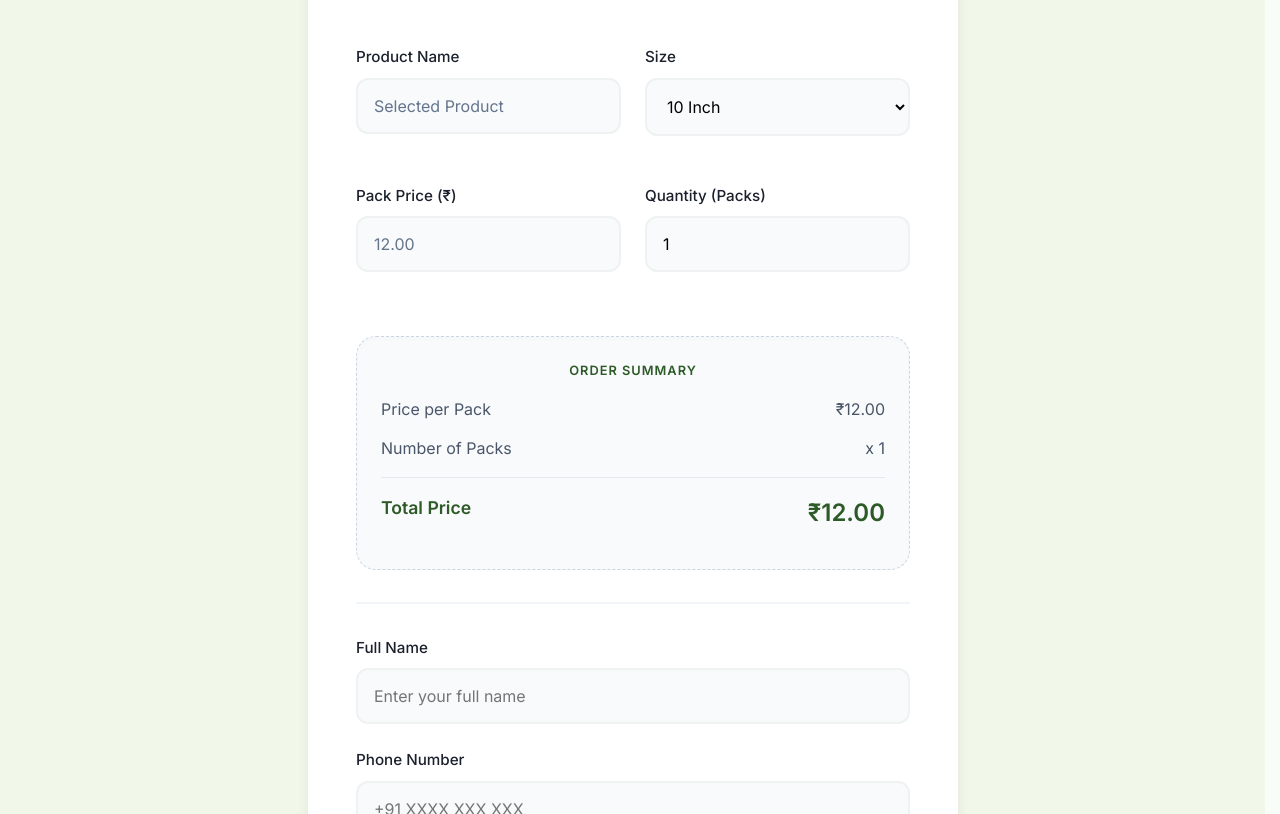
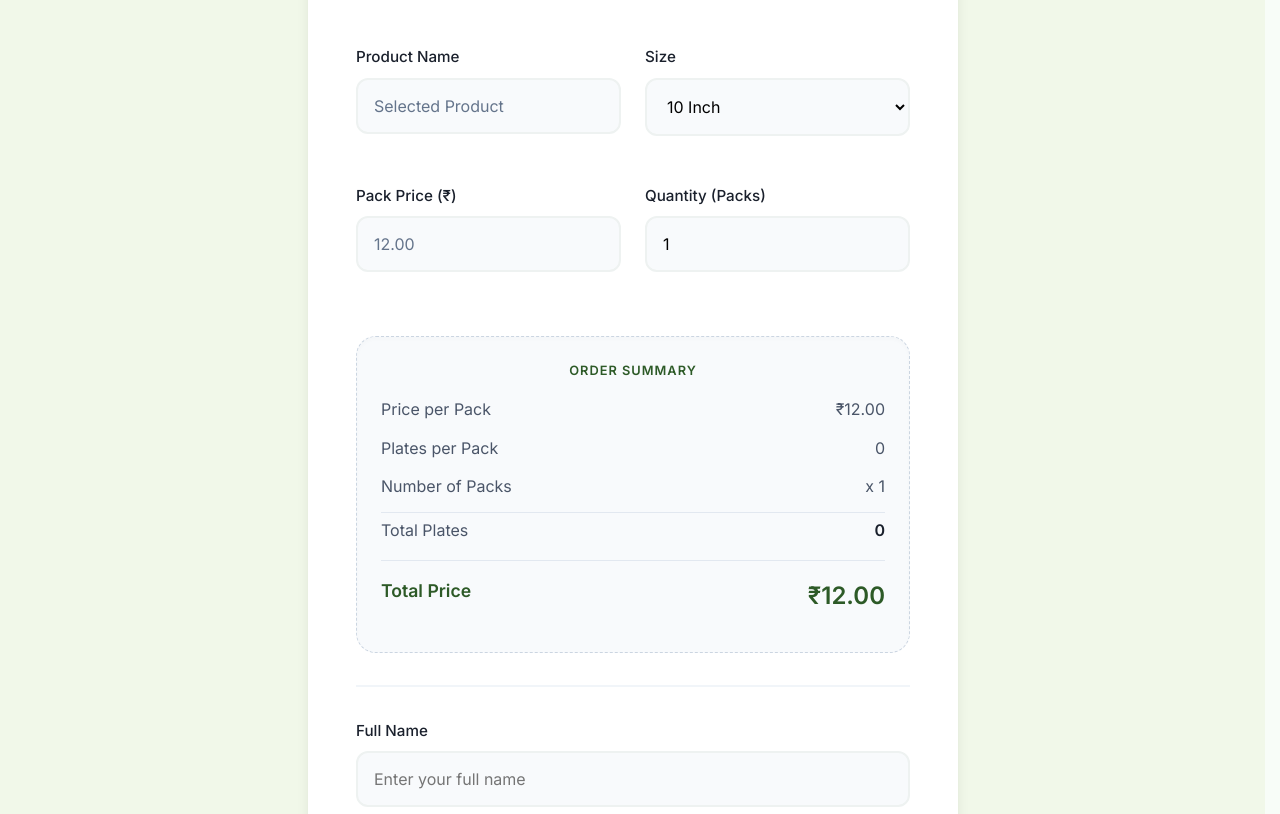
Before and after one commit to Creva-solution/oreplates-website, a website: page order.html in a window 1280 px wide. Shown: the part 286-1100 px from the top of the page. Drawn offline with nearby package versions, Linux system fonts and the light colour scheme.

Commit message:
Clarify plate count and total plates in order message and form

```diff
--- a/order.html
+++ b/order.html
@@ -156,8 +156,16 @@
                         <span id="display-unit-price">₹0.00</span>
                     </div>
                     <div class="summary-row">
+                        <span>Plates per Pack</span>
+                        <span id="display-plates-count">0</span>
+                    </div>
+                    <div class="summary-row">
                         <span>Number of Packs</span>
                         <span id="display-qty">x 1</span>
+                    </div>
+                    <div class="summary-row" style="border-top: 1px solid #e2e8f0; margin-top: 5px; padding-top: 5px;">
+                        <span>Total Plates</span>
+                        <span id="display-total-plates" style="font-weight: 700; color: var(--text);">0</span>
                     </div>
                     <div class="summary-row total">
                         <span style="font-size: 1.1rem;">Total Price</span>
@@ -224,16 +232,19 @@
         const productName = urlParams.get('product') || 'Selected Product';
         const productSize = urlParams.get('size') || '10 Inch';
         const productPrice = urlParams.get('price') || '12.00';
+        const plateCount = urlParams.get('pack') || '0';
 
         // Set Initial Values
         const pNameField = document.getElementById('p-name');
         const pPriceField = document.getElementById('p-price');
         const pSizeField = document.getElementById('p-size');
         const pQtyField = document.getElementById('p-qty');
+        const displayPlatesCount = document.getElementById('display-plates-count');
 
         if(pNameField) pNameField.value = productName;
         if(pPriceField) pPriceField.value = `${productPrice}`;
         if(pSizeField) pSizeField.value = productSize;
+        if(displayPlatesCount) displayPlatesCount.innerText = plateCount;
 
         const displayUnitPrice = document.getElementById('display-unit-price');
         const displayQty = document.getElementById('display-qty');
@@ -242,11 +253,15 @@
         function updateSummary() {
             const price = parseFloat(pPriceField.value) || 0;
             const qty = parseInt(pQtyField.value) || 0;
+            const platesPerPack = parseInt(plateCount) || 0;
+            const totalPlates = qty * platesPerPack;
             const total = (price * qty).toFixed(2);
 
             if(displayUnitPrice) displayUnitPrice.innerText = `₹${price.toFixed(2)}`;
             if(displayQty) displayQty.innerText = `x ${qty}`;
             if(displayTotal) displayTotal.innerText = `₹${total}`;
+            const displayTotalPlatesCount = document.getElementById('display-total-plates');
+            if(displayTotalPlatesCount) displayTotalPlatesCount.innerText = totalPlates;
         }
 
         if(pQtyField) {
@@ -275,8 +290,10 @@
                 `--------------------------\n` +
                 `*Product:* ${prod}\n` +
                 `*Size:* ${size}\n` +
+                `*Pack:* ${plateCount} Plates\n` +
                 `*Price per Pack:* ₹${price}\n` +
                 `*Number of Packs:* ${qty}\n` +
+                `*Total Plates Buying:* ${parseInt(qty) * parseInt(plateCount)}\n` +
                 `*Total Price:* ₹${total}\n\n` +
                 `*Customer Info*\n` +
                 `--------------------------\n` +
```
